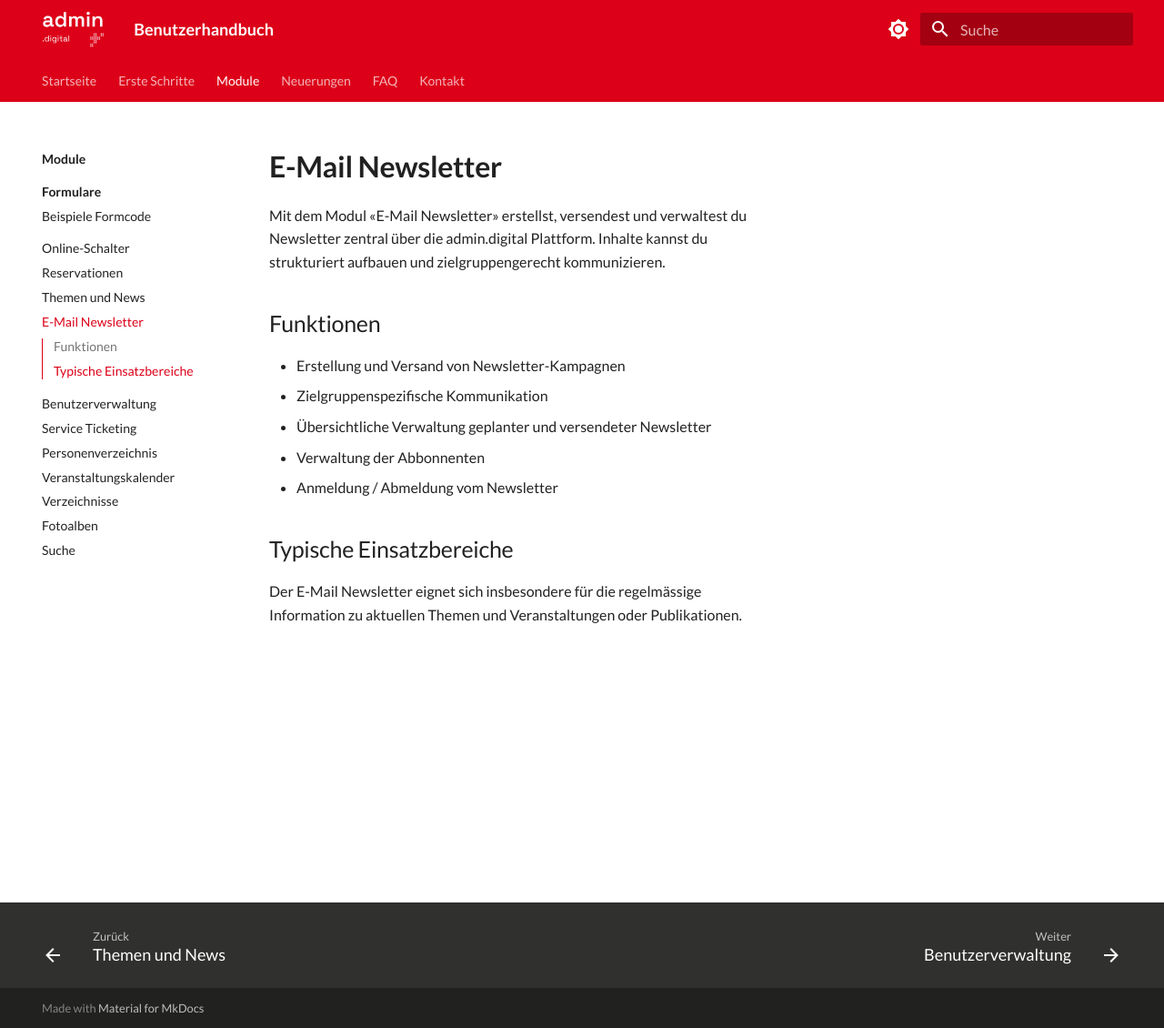
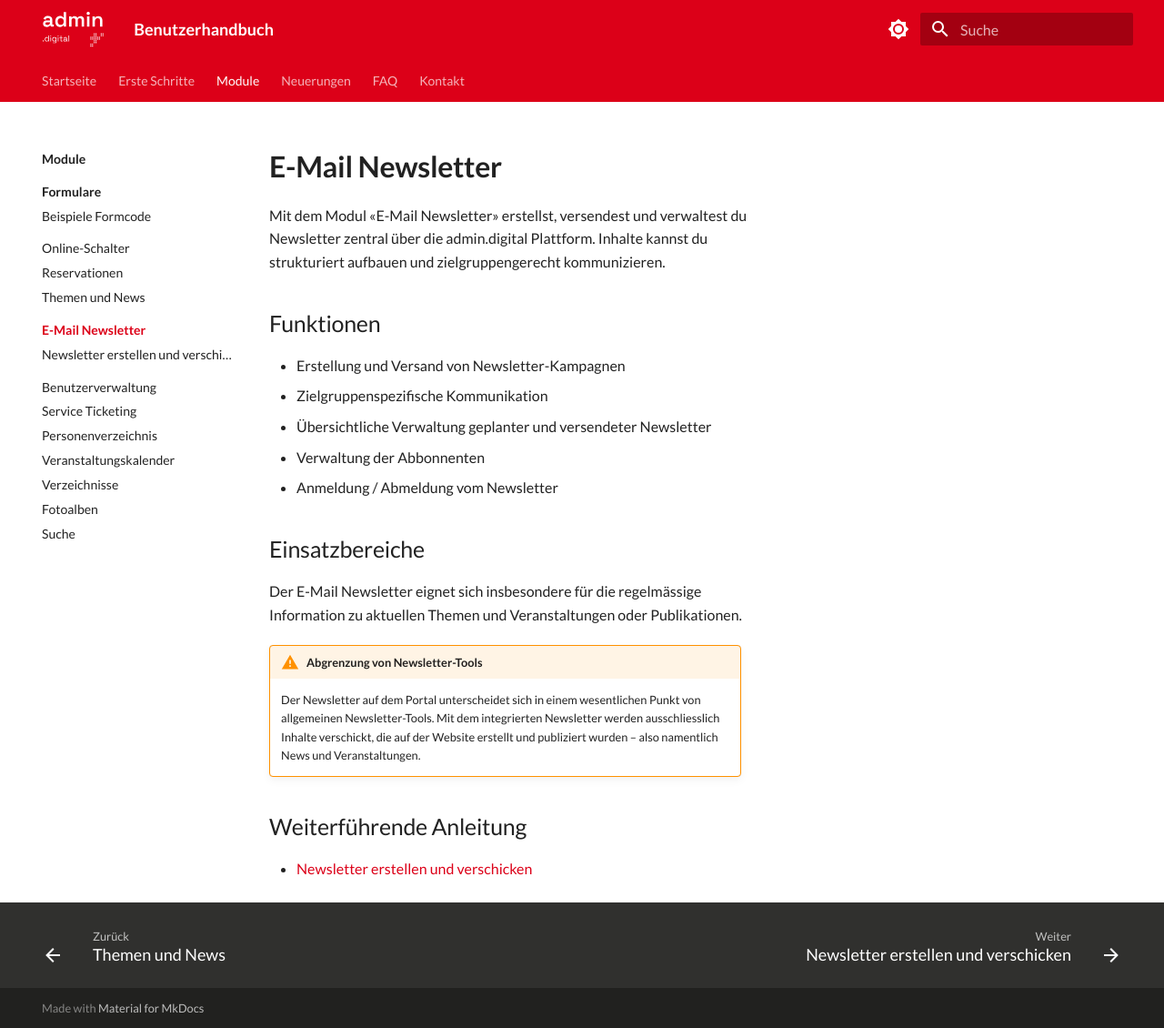
Before and after one commit to seantis/docs-admin-digital, an MkDocs documentation site: the page built from content/module/e-mail-newsletter/index.md, in a window 1280 px wide and 1130 px high. Shown: the whole window at 91% size. Built offline with MkDocs 1.6.1 and Material for MkDocs 9.7.7, drawn with Linux system fonts in a browser that asks for light colours.

Commit message:
Anleitung E-Mail Newsletter

```diff
--- a/content/module/e-mail-newsletter/index.md
+++ b/content/module/e-mail-newsletter/index.md
@@ -15,6 +15,13 @@
 - Verwaltung der Abbonnenten
 - Anmeldung / Abmeldung vom Newsletter
 
-## Typische Einsatzbereiche
+## Einsatzbereiche
 
 Der E-Mail Newsletter eignet sich insbesondere für die regelmässige Information zu aktuellen Themen und Veranstaltungen oder Publikationen.
+
+!!! warning "Abgrenzung von Newsletter-Tools"
+    Der Newsletter auf dem Portal unterscheidet sich in einem wesentlichen Punkt von allgemeinen Newsletter-Tools. Mit dem integrierten Newsletter werden ausschliesslich Inhalte verschickt, die auf der Website erstellt und publiziert wurden – also namentlich News und Veranstaltungen.
+
+## Weiterführende Anleitung
+
+- [Newsletter erstellen und verschicken](/module/e-mail-newsletter/erstellen-und-verschicken/)
--- a/mkdocs.yml
+++ b/mkdocs.yml
@@ -85,7 +85,9 @@
       - Online-Schalter: module/online-schalter/index.md
       - Reservationen: module/reservationen/index.md
       - Themen und News: module/themen-und-news/index.md
-      - E-Mail Newsletter: module/e-mail-newsletter/index.md
+      - E-Mail Newsletter:
+        - module/e-mail-newsletter/index.md
+        - Newsletter erstellen und verschicken: module/e-mail-newsletter/erstellen-und-verschicken.md
       - Benutzerverwaltung: module/benutzerverwaltung/index.md
       - Service Ticketing: module/service-ticketing/index.md
       - Personenverzeichnis: module/personenverzeichnis/index.md
```
Also changed, not shown: content/module/e-mail-newsletter/erstellen-und-verschicken.md (added, +27 -0 lines).
